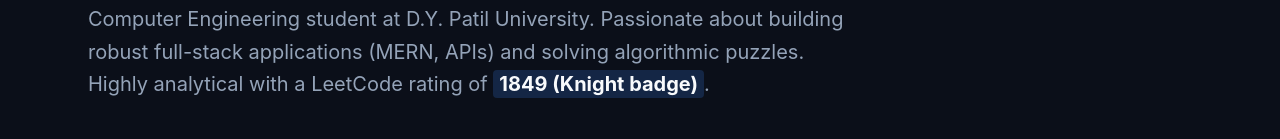
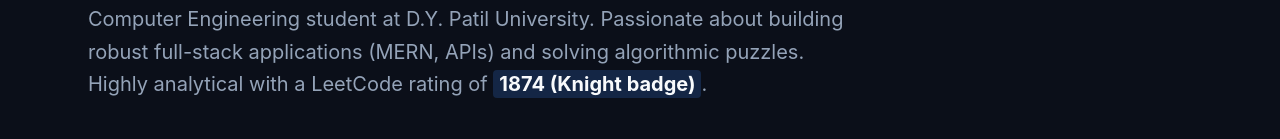
Before and after one commit to Subham5778/MyPortfolio, a React (Vite) app: page / in a window 1280 px wide. Shown: the part 356-495 px from the top of the page. Built offline with nearby package versions, Linux system fonts and the light colour scheme.

Commit message:
Update LeetCode rating to 1874

```diff
--- a/src/App.jsx
+++ b/src/App.jsx
@@ -122,7 +122,7 @@ function App() {
             Hi, I'm <span className="bg-gradient-to-r from-primary via-accent to-blue-400 bg-clip-text text-transparent">Subham</span>
           </h1>
           <p className="text-muted text-lg md:text-xl max-w-3xl mb-10 leading-relaxed">
-            Computer Engineering student at D.Y. Patil University. Passionate about building robust full-stack applications (MERN, APIs) and solving algorithmic puzzles. Highly analytical with a LeetCode rating of <span className="text-text font-bold bg-primary/20 px-1.5 py-0.5 rounded">1849 (Knight badge)</span>.
+            Computer Engineering student at D.Y. Patil University. Passionate about building robust full-stack applications (MERN, APIs) and solving algorithmic puzzles. Highly analytical with a LeetCode rating of <span className="text-text font-bold bg-primary/20 px-1.5 py-0.5 rounded">1874 (Knight badge)</span>.
           </p>
 
           <div className="flex flex-wrap gap-4">
@@ -351,7 +351,7 @@ function App() {
               <ul className="space-y-4 text-muted text-sm">
                 <li className="flex items-start gap-3">
                   <span className="w-1.5 h-1.5 rounded-full bg-accent mt-2 shrink-0"></span>
-                  <span><strong>LeetCode Knight Badge:</strong> Maximum rating of 1849, solving over 100+ high-quality problems.</span>
+                  <span><strong>LeetCode Knight Badge:</strong> Maximum rating of 1874, solving over 100+ high-quality problems.</span>
                 </li>
                 <li className="flex items-start gap-3">
                   <span className="w-1.5 h-1.5 rounded-full bg-accent mt-2 shrink-0"></span>
```
